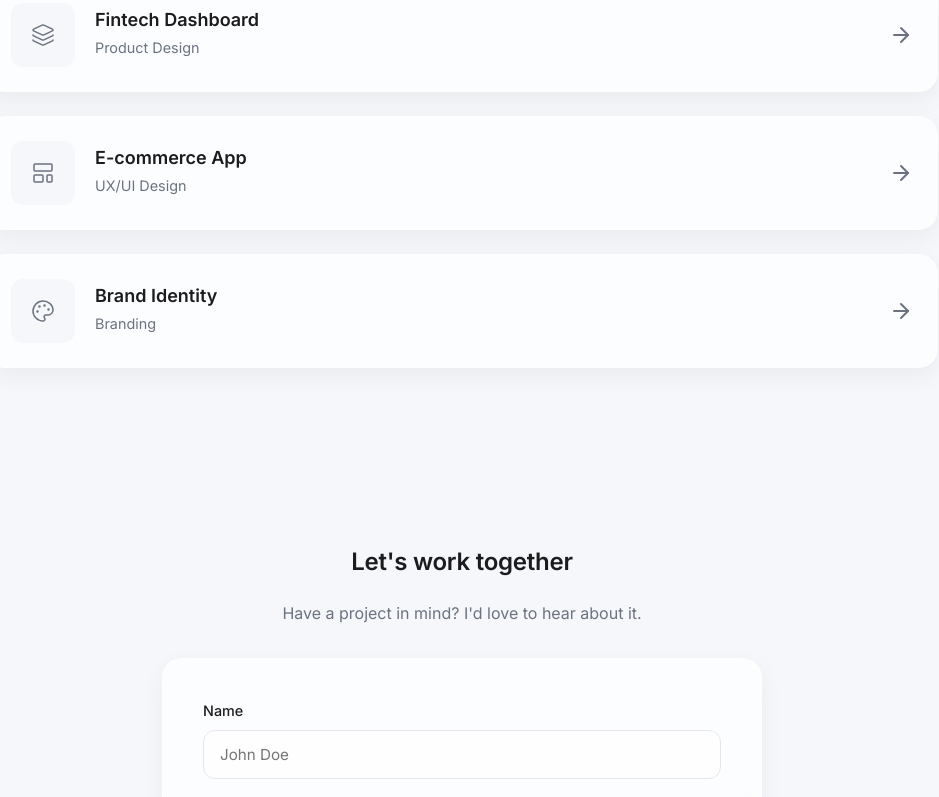
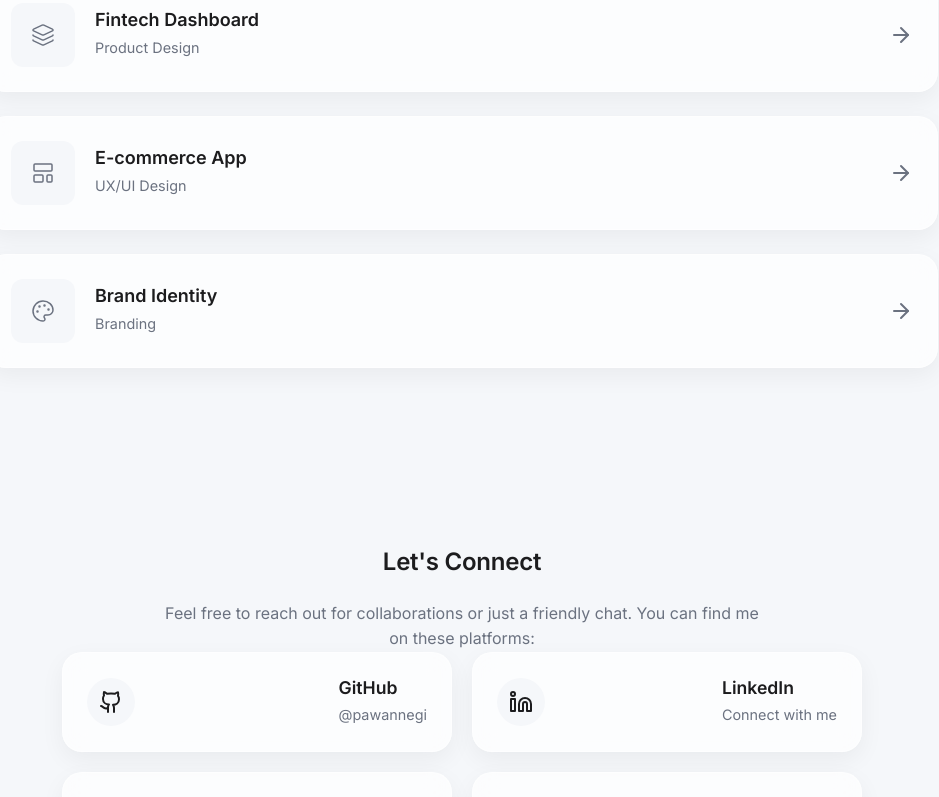
Before and after one commit to pawannegii/MyPortfolio, a React app: page / in a window 1280 px wide. Shown: the part 2000-2797 px from the top of the page, without its empty margins (178-1117 px from the left). Built offline with nearby package versions, Linux system fonts and the light colour scheme; the HTML template or start-up script is replaced by a standard one.

Commit message:
commited day 1

```diff
--- a/src/App.jsx
+++ b/src/App.jsx
@@ -14,7 +14,9 @@ import {
   CheckCircle2,
   Copy,
   Sun,
-  Moon
+  Moon,
+  Code,
+  TerminalSquare
 } from 'lucide-react';
 import avatarImg from './assets/avatar.png';
 
@@ -250,31 +252,54 @@ function App() {
 
         <section id="contact">
           <FadeIn>
-            <h2 style={{ textAlign: 'center' }}>Let's work together</h2>
-            <p style={{ textAlign: 'center', marginBottom: '32px' }}>
-              Have a project in mind? I'd love to hear about it.
+            <h2 style={{ textAlign: 'center' }}>Let's Connect</h2>
+            <p style={{ textAlign: 'center', marginBottom: '40px', maxWidth: '600px', margin: '0 auto' }}>
+              Feel free to reach out for collaborations or just a friendly chat. You can find me on these platforms:
             </p>
 
-            <form className="contact-form glass-card" onSubmit={(e) => e.preventDefault()}>
-              <div className="form-group">
-                <label htmlFor="name">Name</label>
-                <input type="text" id="name" className="form-control" placeholder="John Doe" />
-              </div>
+            <div style={{ display: 'grid', gridTemplateColumns: 'repeat(auto-fit, minmax(280px, 1fr))', gap: '20px', maxWidth: '800px', margin: '0 auto' }}>
 
-              <div className="form-group">
-                <label htmlFor="email">Email</label>
-                <input type="email" id="email" className="form-control" placeholder="john@example.com" />
-              </div>
+              <a href="https://github.com/pawannegi" target="_blank" rel="noopener noreferrer" className="glass-card project-card" style={{ padding: '24px', display: 'flex', alignItems: 'center', gap: '16px', textDecoration: 'none' }}>
+                <div style={{ width: '48px', height: '48px', borderRadius: '50%', background: 'var(--bg-color)', display: 'flex', alignItems: 'center', justifyContent: 'center', color: 'var(--text-primary)' }}>
+                  <svg width="24" height="24" viewBox="0 0 24 24" fill="none" stroke="currentColor" strokeWidth="2" strokeLinecap="round" strokeLinejoin="round"><path d="M15 22v-4a4.8 4.8 0 0 0-1-3.2c3 0 6-2 6-5.5.08-1.25-.27-2.48-1-3.5.28-1.15.28-2.35 0-3.5 0 0-1 0-3 1.5-2.64-.5-5.36-.5-8 0C6 2 5 2 5 2c-.3 1.15-.3 2.35 0 3.5A5.403 5.403 0 0 0 4 9c0 3.5 3 5.5 6 5.5-.39.49-.68 1.05-.85 1.65-.17.6-.22 1.23-.15 1.85v4"/><path d="M9 18c-4.51 2-5-2-7-2"/></svg>
+                </div>
+                <div>
+                  <h3 style={{ fontSize: '1.1rem', marginBottom: '4px', color: 'var(--text-primary)' }}>GitHub</h3>
+                  <span style={{ fontSize: '0.9rem', color: 'var(--text-secondary)' }}>@pawannegi</span>
+                </div>
+              </a>
 
-              <div className="form-group">
-                <label htmlFor="message">Message</label>
-                <textarea id="message" className="form-control" placeholder="Tell me about your project..."></textarea>
-              </div>
+              <a href="https://linkedin.com/in/pawannegi" target="_blank" rel="noopener noreferrer" className="glass-card project-card" style={{ padding: '24px', display: 'flex', alignItems: 'center', gap: '16px', textDecoration: 'none' }}>
+                <div style={{ width: '48px', height: '48px', borderRadius: '50%', background: 'var(--bg-color)', display: 'flex', alignItems: 'center', justifyContent: 'center', color: 'var(--text-primary)' }}>
+                  <svg width="24" height="24" viewBox="0 0 24 24" fill="none" stroke="currentColor" strokeWidth="2" strokeLinecap="round" strokeLinejoin="round"><path d="M16 8a6 6 0 0 1 6 6v7h-4v-7a2 2 0 0 0-2-2 2 2 0 0 0-2 2v7h-4v-7a6 6 0 0 1 6-6z"/><rect x="2" y="9" width="4" height="12"/><circle cx="4" cy="4" r="2"/></svg>
+                </div>
+                <div>
+                  <h3 style={{ fontSize: '1.1rem', marginBottom: '4px', color: 'var(--text-primary)' }}>LinkedIn</h3>
+                  <span style={{ fontSize: '0.9rem', color: 'var(--text-secondary)' }}>Connect with me</span>
+                </div>
+              </a>
 
-              <button type="submit" className="btn btn-primary" style={{ width: '100%', marginTop: '16px' }}>
-                Submit Inquiry
-              </button>
-            </form>
+              <a href="https://leetcode.com/pawannegi" target="_blank" rel="noopener noreferrer" className="glass-card project-card" style={{ padding: '24px', display: 'flex', alignItems: 'center', gap: '16px', textDecoration: 'none' }}>
+                <div style={{ width: '48px', height: '48px', borderRadius: '50%', background: 'var(--bg-color)', display: 'flex', alignItems: 'center', justifyContent: 'center', color: 'var(--text-primary)' }}>
+                  <Code size={24} />
+                </div>
+                <div>
+                  <h3 style={{ fontSize: '1.1rem', marginBottom: '4px', color: 'var(--text-primary)' }}>LeetCode</h3>
+                  <span style={{ fontSize: '0.9rem', color: 'var(--text-secondary)' }}>Solve problems</span>
+                </div>
+              </a>
+
+              <a href="https://hackerrank.com/pawannegi" target="_blank" rel="noopener noreferrer" className="glass-card project-card" style={{ padding: '24px', display: 'flex', alignItems: 'center', gap: '16px', textDecoration: 'none' }}>
+                <div style={{ width: '48px', height: '48px', borderRadius: '50%', background: 'var(--bg-color)', display: 'flex', alignItems: 'center', justifyContent: 'center', color: 'var(--text-primary)' }}>
+                  <TerminalSquare size={24} />
+                </div>
+                <div>
+                  <h3 style={{ fontSize: '1.1rem', marginBottom: '4px', color: 'var(--text-primary)' }}>HackerRank</h3>
+                  <span style={{ fontSize: '0.9rem', color: 'var(--text-secondary)' }}>Coding Challenges</span>
+                </div>
+              </a>
+
+            </div>
           </FadeIn>
         </section>
       </main>
```
